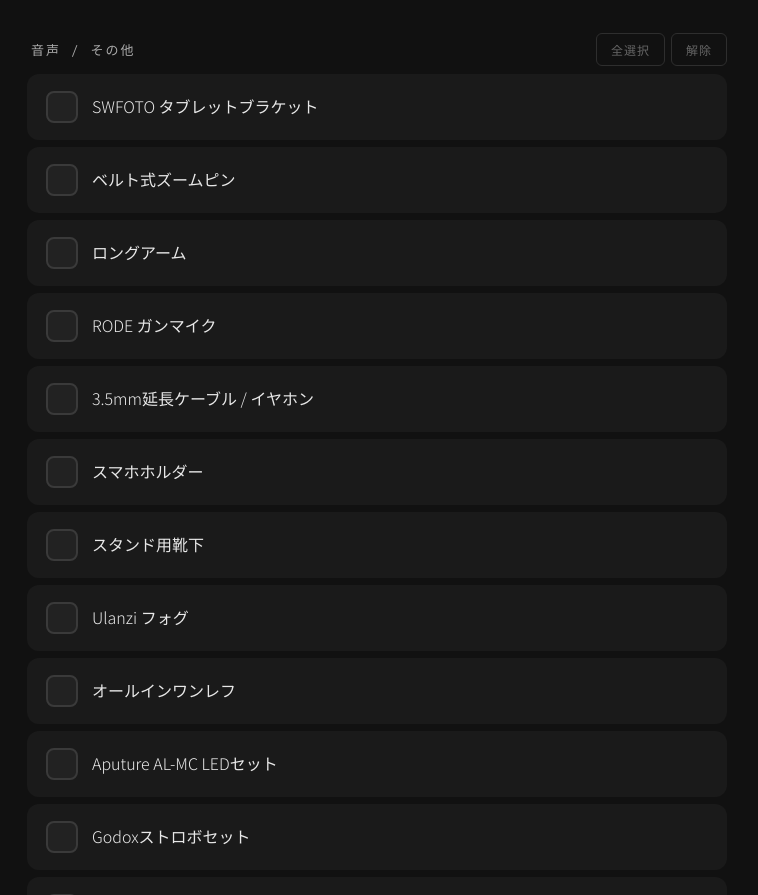
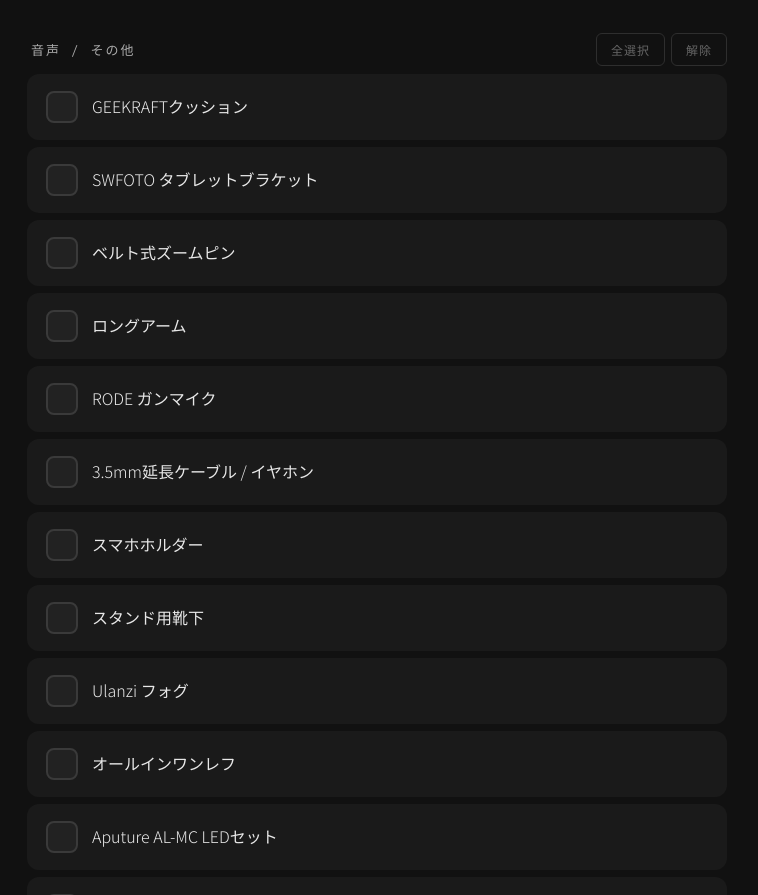
Before and after one commit to kaomai530-dev/Gear-Estimate, a plain HTML site: page index.html in a window 1280 px wide. Shown: the part 10458-11353 px from the top of the page, without its empty margins (263-1021 px from the left). Drawn offline with nearby package versions, Linux system fonts and the light colour scheme.

Commit message:
Update index.html

```diff
--- a/index.html
+++ b/index.html
@@ -510,7 +510,7 @@ const GEAR_DATA = [
   { cat:"電源 / バッテリー", items:["チャージャーセット","モバイルバッテリー","NP-F550 ×8"]},
   { cat:"三脚", items:["IMANGO スイングヘッド","Ninebot S-PRO","SmallRig TRIBEX","SWFOTO LB-68 レベリングベース","TRIBEX用スプレッター","HUSKYスチール三脚","Velbonコンパクト三脚","Velbon一脚","Manfrotto492雲台","コンパクトライトスタンド"]},
   { cat:"カメラ本体 / レンズ", items:["CANON 9-162mm B4マウント","SONY FE 24-105mm F4","SONY α7s III","α7s III用ケージ","NP-FZ100 ×3","Small Rigレンズサポート"]},
-  { cat:"音声 / その他", items:["SWFOTO タブレットブラケット","ベルト式ズームピン","ロングアーム","RODE ガンマイク","3.5mm延長ケーブル / イヤホン","スマホホルダー","スタンド用靴下","Ulanzi フォグ","オールインワンレフ","Aputure AL-MC LEDセット","Godoxストロボセット","Tilta Nucleus M zoom"]},
+  { cat:"音声 / その他", items:["GEEKRAFTクッション","SWFOTO タブレットブラケット","ベルト式ズームピン","ロングアーム","RODE ガンマイク","3.5mm延長ケーブル / イヤホン","スマホホルダー","スタンド用靴下","Ulanzi フォグ","オールインワンレフ","Aputure AL-MC LEDセット","Godoxストロボセット","Tilta Nucleus M zoom"]},
 ];
 
 let selected = new Set();
```
